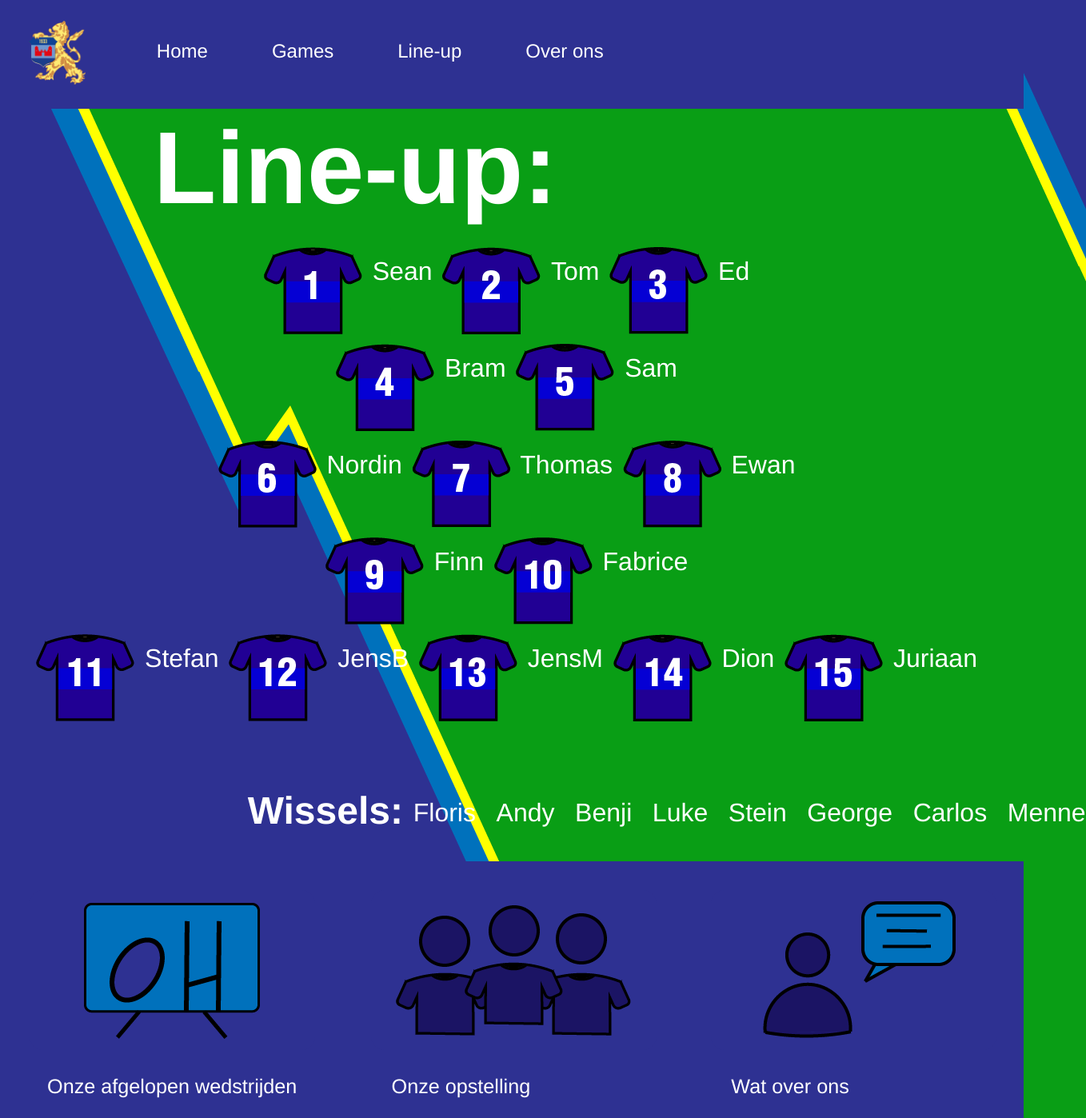
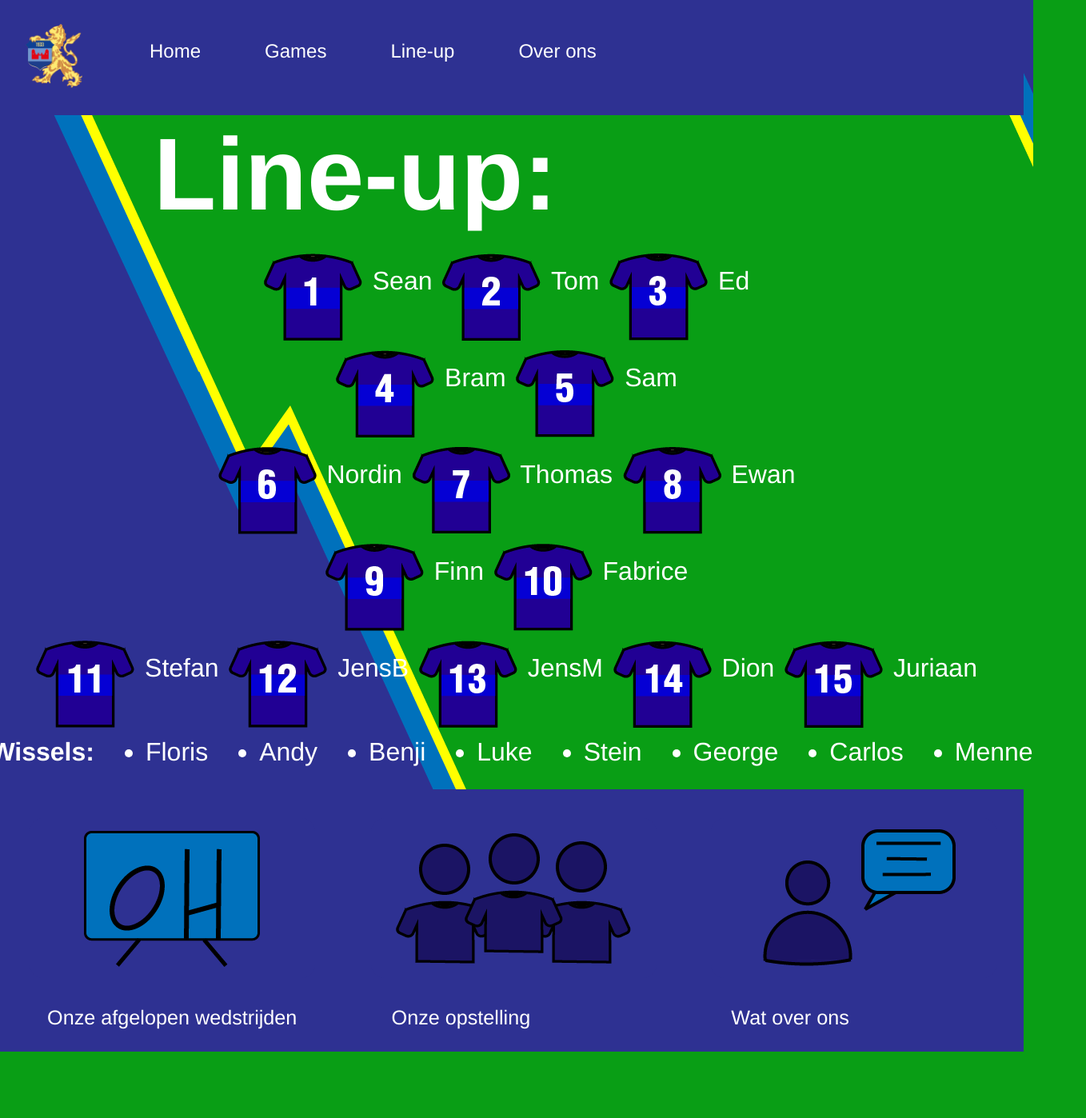
Before and after one commit to TomHva77/FutureComp, a plain HTML site: page lineup.html in a window 1280 px wide. Shown: the whole page at 80% size, 1358 px wide, since content can reach past the window. After the commit the page ends 1315 px from the top, so only its background shows below. Drawn offline with Linux system fonts and the light colour scheme.

Commit message:
Add files via upload

```diff
--- a/lineup.html
+++ b/lineup.html
@@ -66,17 +66,17 @@
         <p>Juriaan</p>
         </div>
 
-        <section class="wissels">
-            <h2>Wissels:</h2>
-                <p>Floris</p>
-                <p>Andy</p>
-                <p>Benji</p>
-                <p>Luke</p>
-                <p>Stein</p>
-                <p>George</p>
-                <p>Carlos</p>
-                <p>Menne</p>
-        </section>
+        <ul>
+                <li>Wissels:</li>
+                <li>Floris</li>
+                <li>Andy</li>
+                <li>Benji</li>
+                <li>Luke</li>
+                <li>Stein</li>
+                <li>George</li>
+                <li>Carlos</li>
+                <li>Menne</li>
+        </ul>
     </main>
     <footer>
         <figure>
--- a/style.css
+++ b/style.css
@@ -11,7 +11,7 @@ header{
     display: flex;
 }
 
-ul {
+nav ul {
     list-style-type: none;
     padding: 1.5em;
     overflow: hidden;
@@ -44,9 +44,9 @@ figure a :hover{
 }
 header img {
     scale: 24%;
-    margin: -2cm;
-    margin-top: -100px;
-    margin-bottom: -100px;
+    margin: -5em;
+    margin-top: -6em;
+    margin-bottom: -6em;
 }
 body{
     background: #252764;
@@ -78,7 +78,7 @@ h2{
 }
 p{
     font-size: 1.2em;
-
+    line-height: 1.4;
 }
 main div h2{
     margin-left: 10em;
@@ -115,7 +115,7 @@ div {
 .zijtekst{
     max-width: 15%;
     border-radius: 1em;
-    padding: 5px;
+    padding: 0.3em;
     font-size: 1.5em;
     margin: 1em;
 }
@@ -128,6 +128,7 @@ figcaption{
     align-content: center;
     font-size: 1.05em;
     margin: 1.001em;
+    line-height: 1.4;
 }
 footer {
     display: flex;
@@ -158,7 +159,7 @@ footer {
 /*games*/
 
 table, th, td {
-    border: 1px solid white;
+    border: 0.5em solid #0071BC;
     border-collapse: collapse;
     padding: 1.5em;
 }
@@ -214,13 +215,17 @@ video {
     justify-content: center;
     margin-bottom: 0.5em;
 }
-section{
+
+.lineupMain ul{
     display: flex;
     justify-content: center;
-    margin-left: 25em;
-    margin-top: 5em;
+    gap: 2em;
+    font-size: 2em;
 }
-
+.lineupMain ul li:first-child {
+    font-weight: bold;
+    list-style: none;
+  }
 /*overons*/
 .overons{
     display: flex;
@@ -250,15 +255,25 @@ section{
     border-radius: 3.9em;
 }
 /*spelerscherm*/
-
 .spelerMain img{
-    width: 20%;
+    width: 22em;
     margin-left: 1em;
 }
 
-.spelerMain div div{
+.spelerMain ul{
     flex-direction: column;
     display: flex;
     font-size: 2em;
+    margin-left: -7em;
+    margin-top: 6em;
+    gap: 2em;
+}
+.spelerMain section{
+    display: flex;
+    flex-direction: column;
+    justify-content: end;
     margin-left: 1em;
 }
+.spelerMain{
+    display: flex;
+}
```
Also changed, not shown: games.html (+1 -1 lines), speler.html (+9 -10 lines).
